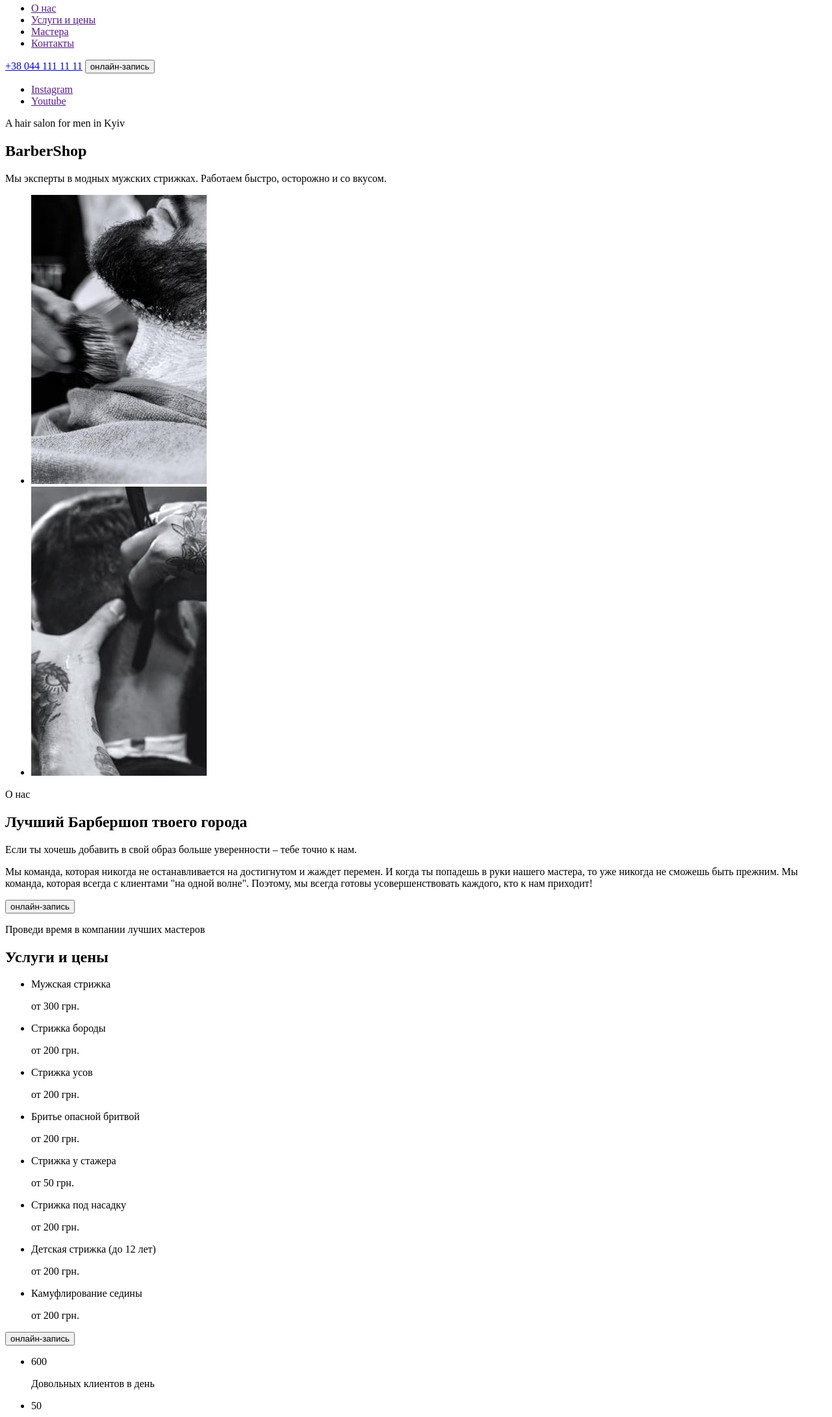
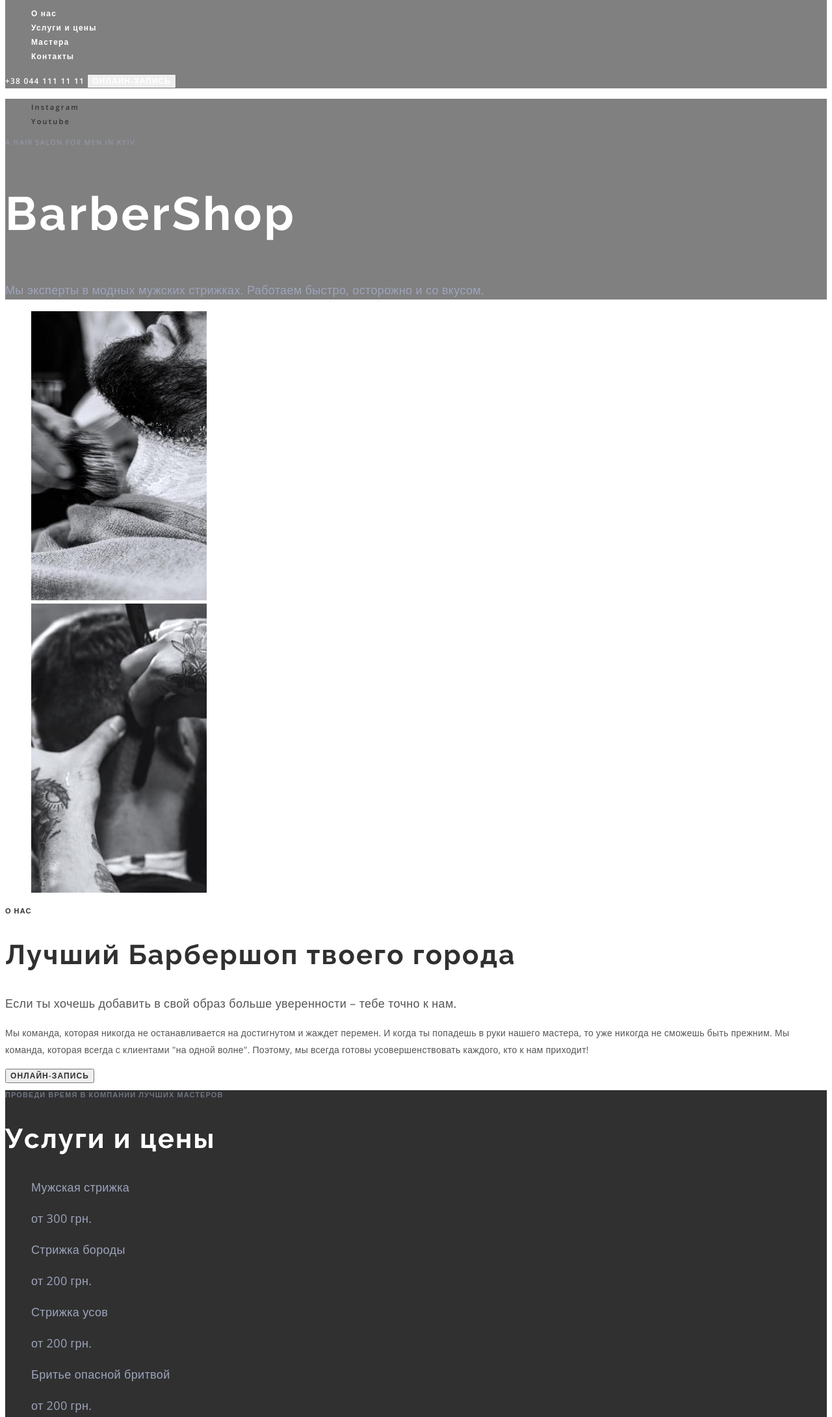
Before and after one commit to riko1212/bc-14, a plain HTML site: page index.html in a window 1280 px wide. Shown: the part 38-2219 px from the top of the page at 65% size. Drawn offline with nearby package versions, Linux system fonts and the light colour scheme.

Commit message:
module-2

```diff
--- /dev/null
+++ b/css/styles.css
@@ -0,0 +1,176 @@
+:root {
+    --main-title-color: #ffffff;
+    --second-title-color: #303030;
+    --main-btn-color: #ffffff;
+    --second-btn-color: #303030;
+    --header-text-color: #ffffff;
+    --first-text-color: #303030;
+    --second-text-color: rgba(157, 164, 189, 0.6);
+    --third-text-color: #9da4bd;
+    --fourth-text-color: #555555;
+}
+
+body {
+    font-family: "Open Sans", sans-serif;
+}
+
+.list {
+    list-style: none;
+}
+
+.link {
+    text-decoration: none;
+}
+
+/* ---------------HEADER------------------ */
+
+.header {
+    background-color: gray;
+}
+
+.header-link {
+    font-weight: 600;
+    font-size: 12px;
+    line-height: 1.33;
+    letter-spacing: 0.1em;
+    color: var(--header-text-color);
+}
+
+.header-tel {
+    font-weight: 600;
+    font-size: 12px;
+    line-height: 1.33;
+    letter-spacing: 0.1em;
+    color: var(--header-text-color);
+}
+
+.header-btn {
+    font-family: inherit;
+    font-weight: 600;
+    font-size: 12px;
+    line-height: 1.33;
+    letter-spacing: 0.09em;
+    text-transform: uppercase;
+    color: var(--main-btn-color);
+}
+
+/* ---------------HERO------------------ */
+
+.hero {
+    background-color: gray;
+}
+
+.hero-link {
+    font-weight: 600;
+    font-size: 11px;
+    line-height: 1.36;
+    letter-spacing: 0.2em;
+    color: var(--first-text-color);
+}
+
+.hero-pre-title {
+    font-weight: 600;
+    font-size: 11px;
+    line-height: 1.36;
+    letter-spacing: 0.1em;
+    text-transform: uppercase;
+    color: rgba(157, 164, 189, 0.6);
+}
+
+.hero-title {
+    font-family: "Raleway", sans-serif;
+    font-size: 72px;
+    line-height: 1.18;
+    letter-spacing: 0.05em;
+    color: var(--main-title-color);
+}
+
+.hero-after-title {
+    font-size: 18px;
+    line-height: 1.67;
+    letter-spacing: 0.02em;
+    color: var(--third-text-color);
+}
+
+/* ---------------ABOUT------------------ */
+
+.about-pre-title {
+    font-weight: 600;
+    font-size: 11px;
+    line-height: 1.36;
+    letter-spacing: 0.1em;
+    text-transform: uppercase;
+    color: var(--first-text-color);
+}
+
+.about-title {
+    font-family: "Raleway", sans-serif;
+    font-size: 42px;
+    line-height: 1.17;
+    letter-spacing: 0.05em;
+    color: var(--second-title-color);
+}
+
+.about-after-title {
+    font-size: 18px;
+    line-height: 1.67;
+    letter-spacing: 0.02em;
+    color: var(--fourth-text-color);
+}
+
+.about-text {
+    font-size: 14px;
+    line-height: 1.86;
+    letter-spacing: 0.02em;
+    color: var(--fourth-text-color);
+}
+
+.about-btn {
+    font-family: inherit;
+    font-weight: 600;
+    font-size: 12px;
+    line-height: 1.33;
+    letter-spacing: 0.09em;
+    text-transform: uppercase;
+    color: var(--second-btn-color);
+}
+
+/* ---------------PRICES------------------ */
+
+.prices {
+    background-color: var(--second-title-color);
+}
+
+.prices-pre-title {
+    font-weight: 600;
+    font-size: 11px;
+    line-height: 1.36;
+    letter-spacing: 0.1em;
+    text-transform: uppercase;
+    color: rgba(157, 164, 189, 0.6);
+}
+
+.prices-title {
+    font-family: "Raleway", sans-serif;
+    font-size: 42px;
+    line-height: 1.17;
+    letter-spacing: 0.05em;
+    color: #ffffff;
+}
+
+.prices-list p {
+    font-size: 18px;
+    line-height: 1.67;
+    letter-spacing: 0.02em;
+    color: var(--third-text-color);
+}
+
+.prices-btn {
+    font-family: inherit;
+    font-weight: 600;
+    font-size: 12px;
+    line-height: 16px;
+    letter-spacing: 0.09em;
+    text-transform: uppercase;
+    color: #ffffff;
+}
--- a/index.html
+++ b/index.html
@@ -5,39 +5,62 @@
         <meta http-equiv="X-UA-Compatible" content="IE=edge" />
         <meta name="viewport" content="width=device-width, initial-scale=1.0" />
         <title>Barbershop</title>
+        <link rel="preconnect" href="https://fonts.googleapis.com" />
+        <link rel="preconnect" href="https://fonts.gstatic.com" crossorigin />
+        <link
+            href="https://fonts.googleapis.com/css2?family=Open+Sans:wght@400;600&family=Raleway:wght@700&display=swap"
+            rel="stylesheet"
+        />
+        <link rel="stylesheet" href="./css/styles.css" />
     </head>
     <body>
-        <header>
-            <a href=""
+        <header class="header">
+            <a href="" class="header-logo"
                 ><img src="./img/logo.svg" alt="лого сайта" width="66"
             /></a>
-            <nav>
-                <ul>
-                    <li><a href="">О нас</a></li>
-                    <li><a href="">Услуги и цены</a></li>
-                    <li><a href="">Мастера</a></li>
-                    <li><a href="">Контакты</a></li>
+            <nav class="header-navigation">
+                <ul class="header-list list">
+                    <li class="header-item">
+                        <a href="" class="header-link link">О нас</a>
+                    </li>
+                    <li class="header-item">
+                        <a href="" class="header-link link">Услуги и цены</a>
+                    </li>
+                    <li class="header-item">
+                        <a href="" class="header-link link">Мастера</a>
+                    </li>
+                    <li class="header-item">
+                        <a href="" class="header-link link">Контакты</a>
+                    </li>
                 </ul>
             </nav>
-            <a href="tel:+380441111111">+38 044 111 11 11</a>
-            <button type="button">онлайн-запись</button>
+            <a class="header-tel link" href="tel:+380441111111"
+                >+38 044 111 11 11</a
+            >
+            <button type="button" class="header-btn">онлайн-запись</button>
         </header>
         <main>
-            <section>
-                <ul>
-                    <li><a href="">Instagram</a></li>
-                    <li><a href="">Youtube</a></li>
+            <section class="hero">
+                <ul class="hero-list list">
+                    <li class="hero-item">
+                        <a href="" class="hero-link link">Instagram</a>
+                    </li>
+                    <li class="hero-item">
+                        <a href="" class="hero-link link">Youtube</a>
+                    </li>
                 </ul>
-                <p lang="en">A hair salon for men in Kyiv</p>
-                <h1 lang="en">BarberShop</h1>
-                <p>
+                <p lang="en" class="hero-pre-title">
+                    A hair salon for men in Kyiv
+                </p>
+                <h1 lang="en" class="hero-title">BarberShop</h1>
+                <p class="hero-after-title">
                     Мы эксперты в модных мужских стрижках. Работаем быстро,
                     осторожно и со вкусом.
                 </p>
             </section>
-            <section>
-                <ul>
-                    <li>
+            <section class="about">
+                <ul class="about-list list">
+                    <li class="about-item">
                         <img
                             src="./img/about-img1.jpg"
                             alt="барбер бреет бороду"
@@ -45,7 +68,7 @@
                             height="445"
                         />
                     </li>
-                    <li>
+                    <li class="about-item">
                         <img
                             src="./img/about-img2.jpg"
                             alt="барбер бреет бороду"
@@ -54,13 +77,13 @@
                         />
                     </li>
                 </ul>
-                <p>О нас</p>
-                <h2>Лучший Барбершоп твоего города</h2>
-                <p>
+                <p class="about-pre-title">О нас</p>
+                <h2 class="about-title">Лучший Барбершоп твоего города</h2>
+                <p class="about-after-title">
                     Если ты хочешь добавить в свой образ больше уверенности –
                     тебе точно к нам.
                 </p>
-                <p>
+                <p class="about-text">
                     Мы команда, которая никогда не останавливается на
                     достигнутом и жаждет перемен. И когда ты попадешь в руки
                     нашего мастера, то уже никогда не сможешь быть прежним. Мы
@@ -68,49 +91,53 @@
                     Поэтому, мы всегда готовы усовершенствовать каждого, кто к
                     нам приходит!
                 </p>
-                <button type="button">онлайн-запись</button>
+                <button type="button" class="about-btn">онлайн-запись</button>
             </section>
-            <section>
-                <p>Проведи время в компании лучших мастеров</p>
-                <h2>Услуги и цены</h2>
-                <ul>
-                    <li>
-                        <p>Мужская стрижка</p>
-                        <p>от 300 грн.</p>
+            <section class="prices">
+                <p class="prices-pre-title">
+                    Проведи время в компании лучших мастеров
+                </p>
+                <h2 class="prices-title">Услуги и цены</h2>
+                <ul class="prices-list list">
+                    <li class="prices-item">
+                        <p class="prices-item-text">Мужская стрижка</p>
+                        <p class="prices-item-text">от 300 грн.</p>
                     </li>
-                    <li>
-                        <p>Стрижка бороды</p>
-                        <p>от 200 грн.</p>
+                    <li class="prices-item">
+                        <p class="prices-item-text">Стрижка бороды</p>
+                        <p class="prices-item-text">от 200 грн.</p>
                     </li>
-                    <li>
-                        <p>Стрижка усов</p>
-                        <p>от 200 грн.</p>
+                    <li class="prices-item">
+                        <p class="prices-item-text">Стрижка усов</p>
+                        <p class="prices-item-text">от 200 грн.</p>
                     </li>
-                    <li>
-                        <p>Бритье опасной бритвой</p>
-                        <p>от 200 грн.</p>
+                    <li class="prices-item">
+                        <p class="prices-item-text">Бритье опасной бритвой</p>
+                        <p class="prices-item-text">от 200 грн.</p>
                     </li>
                 </ul>
-                <ul>
-                    <li>
-                        <p>Cтрижка у стажера</p>
-                        <p>от 50 грн.</p>
+                <ul class="prices-list list">
+                    <li class="prices-item">
+                        <p class="prices-item-text">Cтрижка у стажера</p>
+                        <p class="prices-item-text">от 50 грн.</p>
                     </li>
-                    <li>
-                        <p>Стрижка под насадку</p>
-                        <p>от 200 грн.</p>
+                    <li class="prices-item">
+                        <p class="prices-item-text">Стрижка под насадку</p>
+                        <p class="prices-item-text">от 200 грн.</p>
                     </li>
-                    <li>
-                        <p>Детская стрижка (до 12 лет)</p>
-                        <p>от 200 грн.</p>
+                    <li class="prices-item">
+                        <p class="prices-item-text">
+                            Детская стрижка (до 12 лет)
+                        </p>
+                        <p class="prices-item-text">от 200 грн.</p>
                     </li>
-                    <li>
-                        <p>Камуфлирование седины</p>
-                        <p>от 200 грн.</p>
+                    <li class="prices-item">
+                        <p class="prices-item-text">Камуфлирование седины</p>
+                        <p class="prices-item-text">от 200 грн.</p>
                     </li>
                 </ul>
 
-                <button type="button">онлайн-запись</button>
+                <button type="button" class="prices-btn">онлайн-запись</button>
             </section>
             <section>
                 <ul>
```
Also changed, not shown: fonts/OpenSans_SemiCondensed-Light.ttf (added).
